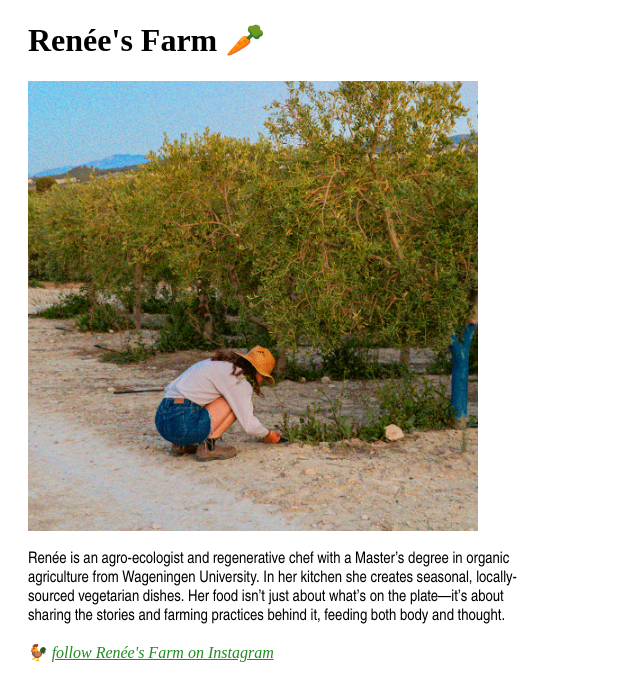
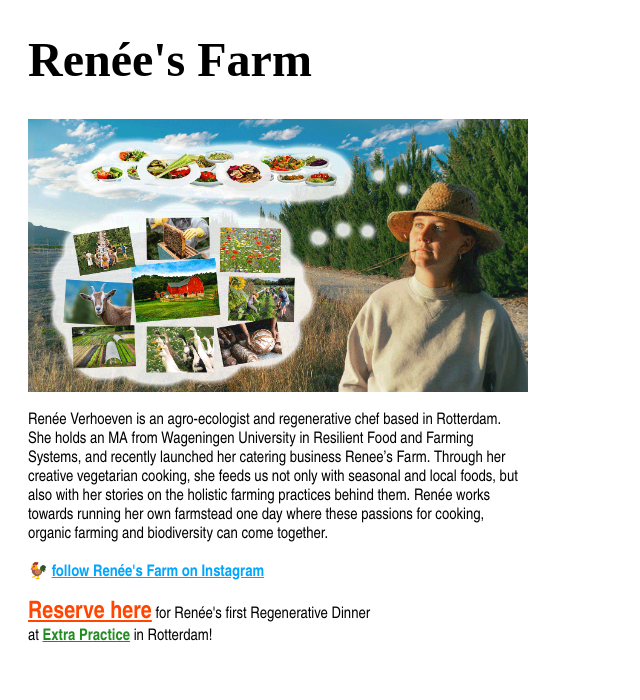
Before and after one commit to EmmaVerhoeven/reneesfarm, a plain HTML site: page index.html in a window 1280 px wide. Shown: the whole page, without its empty margins (0-640 px from the left). Drawn offline with Linux system fonts and the light colour scheme.

Commit message:
update links

```diff
--- a/index.html
+++ b/index.html
@@ -7,7 +7,7 @@
     <title>Renée's Farm</title>
     <style>
         .bio {
-            width: 500px;
+            max-width: 500px;
             margin: 20px;
         }
 
@@ -16,13 +16,25 @@
         }
 
         a {
-            font-family: 'Times New Roman', Times, serif;
-            font-style: italic;
+            font-weight: bold;
+
             color: forestgreen;
         }
 
+        h1 {
+            font-size: 3em;
+
+
+        }
+
         .plaatje {
-            width: 450px;
+            max-width: 100%;
+        }
+
+        .reserve {
+            font-size: 1.5em;
+            font-weight: bold;
+            color: orangered;
         }
     </style>
 
@@ -30,18 +42,32 @@
 
 <body>
     <div class="bio">
-        <h1>Renée's Farm 🥕</h1>
 
-        <img class="plaatje" src="img/rf1.png" alt="huisje">
-        <p>Renée is an agro-ecologist and regenerative chef with a
-            Master’s degree in organic agriculture
-            from Wageningen
-            University. In her kitchen she creates seasonal,
-            locally-sourced
-            vegetarian dishes. Her food isn’t just about what’s on the plate—it’s about sharing the stories and farming
-            practices behind it, feeding both body and thought.</p>
 
-        <p>🐓 <a href="instagram.com/reneesfarm">follow Renée's Farm on Instagram</a> </p>
+        <h1>Renée's Farm</h1>
+        <img class="plaatje" src="img/farmdreams.png" alt="">
+
+
+        <p>Renée Verhoeven is an agro-ecologist and regenerative chef based in Rotterdam. She holds an MA from
+            Wageningen University in Resilient Food and Farming Systems, and recently launched her catering business
+            Renee’s Farm. Through her creative vegetarian cooking, she feeds us not only with seasonal and local foods,
+            but also with her stories on the holistic farming practices behind them. Renée works towards running her own
+            farmstead one
+            day where these passions for cooking, organic farming and biodiversity can come together.</p>
+
+
+        <p>🐓 <a style="color:rgb(0, 165, 254)" href="instagram.com/reneesfarm">follow Renée's Farm on Instagram</a>
+        </p>
+
+        <p><a class=reserve href="https://forms.gle/7akpGeGbuyStZ8pLA" target="_blank">Reserve here</a> for Renée's
+            first
+            Regenerative
+            Dinner <br>at
+            <a href="https://extrapractice.space" target="_blank">Extra Practice</a> in Rotterdam!</a>
+        </p>
+
+
+
 
     </div>
 
```
Also changed, not shown: img/farmdreams.png (added).
